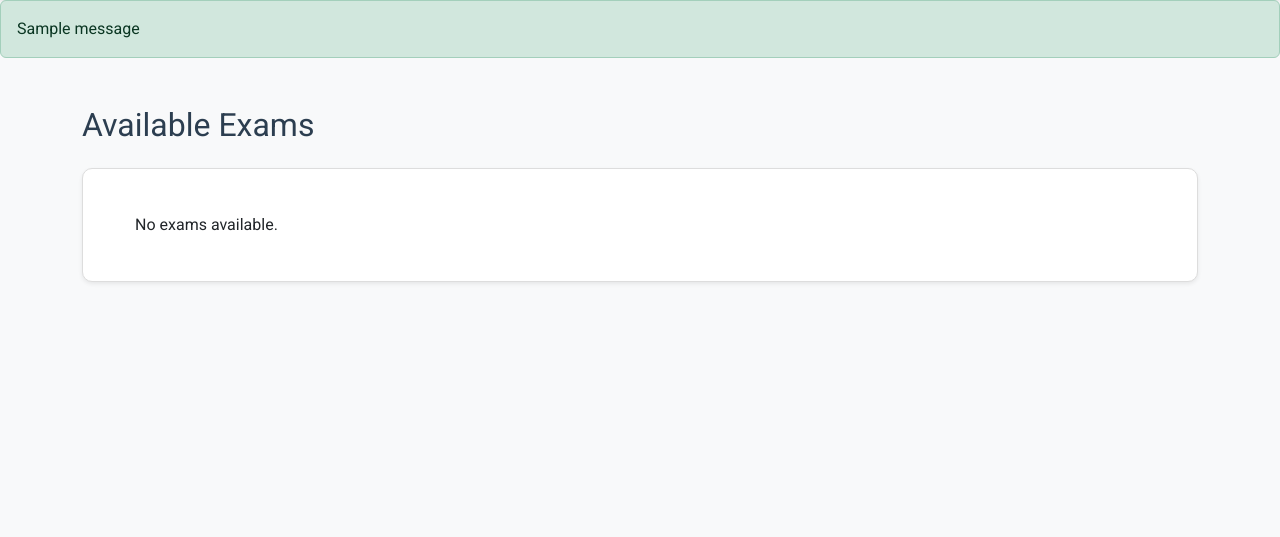
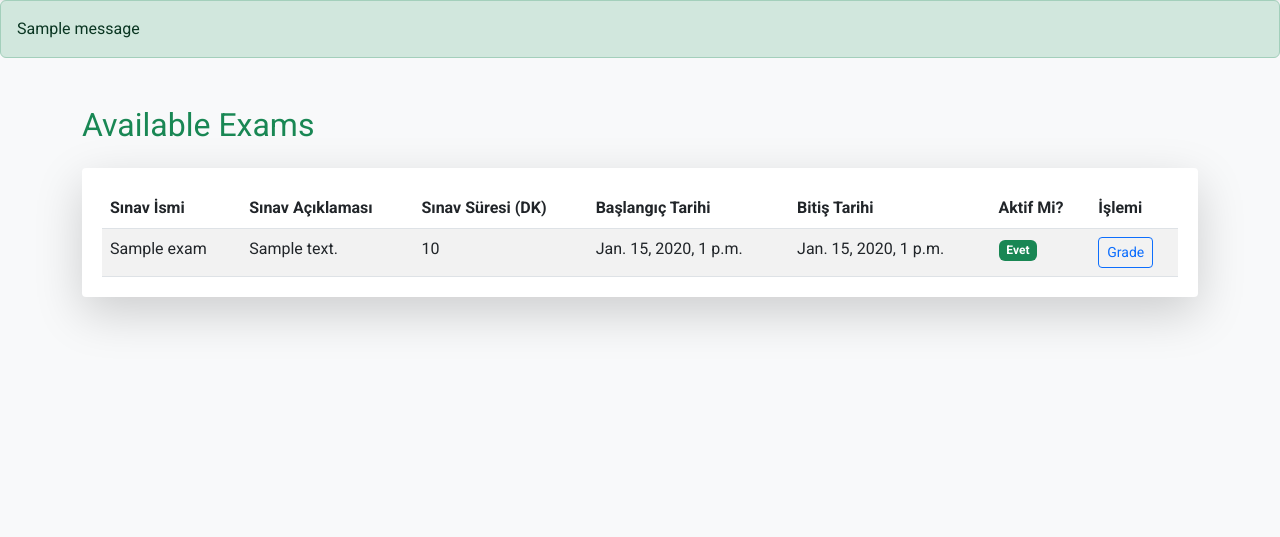
Before and after one commit to Ulwus/FU-Examination-System, a Django app: page / in a window 1280 px wide. Shown: the part 100-637 px from the top of the page. Run offline with Django 5.2, Linux system fonts and the light colour scheme; a user stored in the database is signed in; tables that the repository leaves empty hold one stand-in row (values such as "Sample post"); one stand-in notice (Sample message) is shown; some libraries are stand-ins or nearby versions.

Commit message:
Exam system improved and extra improvements (2)
- Students can now start and complete the exam.
- Students can see their exam results after the exam is over.
- Teachers can now finish the exam and see the number of students taking the exam.
- The exam list is now sorted according to the start and activity status of the exams.
- exam_list, grade_exam, exam_result and take_exam UIs have been updated and made functional.

```diff
--- a/FUExaminationSystem/FUExaminationSystem/settings.py
+++ b/FUExaminationSystem/FUExaminationSystem/settings.py
@@ -98,7 +98,7 @@ AUTH_PASSWORD_VALIDATORS = [
 
 LANGUAGE_CODE = 'en-us'
 
-TIME_ZONE = 'UTC'
+TIME_ZONE = 'Europe/Istanbul'
 
 USE_I18N = True
 
--- a/FUExaminationSystem/exams/models.py
+++ b/FUExaminationSystem/exams/models.py
@@ -31,7 +31,7 @@ class Question(models.Model):
     text = models.TextField()
     created_at = models.DateTimeField(auto_now_add=True)
     updated_at = models.DateTimeField(auto_now=True)
-
+    marks = models.FloatField(default=1.0)
     def __str__(self):
         return f"{self.exam.title} - Question {self.id}"
 
@@ -51,7 +51,7 @@ class Submission(models.Model):
     user = models.ForeignKey(User, related_name='submissions', on_delete=models.CASCADE)
     start_time = models.DateTimeField()
     end_time = models.DateTimeField()
-    score = models.FloatField(null=True, blank=True)
+    score = models.FloatField(default=0)
     is_graded = models.BooleanField(default=False)
 
     def __str__(self):
--- a/FUExaminationSystem/exams/views.py
+++ b/FUExaminationSystem/exams/views.py
@@ -1,3 +1,4 @@
+from datetime import datetime
 from django.contrib import messages
 from django.forms import formset_factory
 from django.shortcuts import render, get_object_or_404, redirect
@@ -9,14 +10,19 @@ from .forms import ExamForm, QuestionForm, AnswerForm
 @login_required
 def exam_list(request):
     if request.user.is_student:
-        exams = Exam.objects.filter(is_active=True, start_time__lte=timezone.now(), end_time__gte=timezone.now())
+
+        exams = Exam.objects.all().order_by('-is_active', '-start_time')
+        completed_exams = Submission.objects.filter(user=request.user, end_time__isnull=False).values_list('exam_id', flat=True)
     elif request.user.is_instructor:
         exams = Exam.objects.filter(instructor=request.user)
     else:
         exams = Exam.objects.all()
 
-    return render(request, 'exams/exam_list.html', {'exams': exams})
-
+    context = {
+        'exams': exams,
+        'completed_exams': completed_exams if request.user.is_student else None
+    }
+    return render(request, 'exams/exam_list.html', context)
 @login_required
 def exam_detail(request, pk):
     exam = get_object_or_404(Exam, pk=pk)
@@ -98,11 +104,19 @@ def create_exam_questions(request, pk):
     })
 
 
+from django.db.models import Sum
+
 @login_required
 def take_exam(request, pk):
     exam = get_object_or_404(Exam, pk=pk)
+    completed_exams = Submission.objects.filter(user=request.user, end_time__isnull=False).values_list('exam_id', flat=True)
+
+    if exam.id in completed_exams:
+        return redirect('exam_list')
+
     if not request.user.is_student or not exam.is_active:
         return redirect('exam_list')
+
 
     submission, created = Submission.objects.get_or_create(
         exam=exam,
@@ -110,29 +124,37 @@ def take_exam(request, pk):
         defaults={'start_time': timezone.now()}
     )
 
+    questions = exam.questions.all().prefetch_related('answers')
+    total_questions = questions.count()
+
     if request.method == 'POST':
-        for question in exam.questions.all():
+        correct_answers = 0
+        for question in questions:
             answer_id = request.POST.get(f'question_{question.id}')
-            text_answer = request.POST.get(f'text_answer_{question.id}')
             if answer_id:
                 answer = get_object_or_404(Answer, id=answer_id)
-                StudentAnswer.objects.update_or_create(
+                student_answer, created = StudentAnswer.objects.update_or_create(
                     submission=submission,
                     question=question,
                     defaults={'answer': answer}
                 )
-            elif text_answer:
-                StudentAnswer.objects.update_or_create(
-                    submission=submission,
-                    question=question,
-                    defaults={'text_answer': text_answer}
-                )
 
+                if answer.is_correct:
+                    correct_answers += 1
+
+        score = (correct_answers / total_questions) * 100 if total_questions > 0 else 0
+
+        submission.score = round(score, 2)
         submission.end_time = timezone.now()
         submission.save()
+
         return redirect('exam_result', pk=submission.pk)
 
-    return render(request, 'exams/take_exam.html', {'exam': exam, 'submission': submission})
+    return render(request, 'exams/take_exam.html', {
+        'exam': exam,
+        'submission': submission,
+        'questions': questions
+    })
 
 @login_required
 def exam_result(request, pk):
@@ -144,20 +166,27 @@ def exam_result(request, pk):
 @login_required
 def grade_exam(request, pk):
     submission = get_object_or_404(Submission, pk=pk)
-    if not request.user.is_instructor or submission.exam.course.instructor != request.user:
+    exam = submission.exam
+    submission_count = Submission.objects.filter(exam=exam).count()
+
+
+    if not request.user.is_instructor or submission.exam.instructor != request.user:
         return redirect('exam_list')
 
     if request.method == 'POST':
-        total_score = 0
-        for answer in submission.student_answers.all():
-            marks = float(request.POST.get(f'marks_{answer.id}', 0))
-            answer.marks_obtained = marks
-            answer.save()
-            total_score += marks
+        if 'finish_exam' in request.POST:
+            exam = submission.exam
+            exam.is_active = False
+            exam.save()
 
-        submission.score = total_score
-        submission.is_graded = True
-        submission.save()
-        return redirect('exam_result', pk=submission.pk)
+            submissions = Submission.objects.filter(exam=exam)
+            for sub in submissions:
+                sub.is_graded = True
+                sub.save()
 
-    return render(request, 'exams/grade_exam.html', {'submission': submission})
+            messages.success(request, 'Exam has been marked as complete.')
+            return redirect('exam_list')
+
+
+
+    return render(request, 'exams/grade_exam.html', {'submission': submission, 'submission_count': submission_count})
--- a/FUExaminationSystem/templates/base_generic.html
+++ b/FUExaminationSystem/templates/base_generic.html
@@ -119,6 +119,24 @@
         .form-control:focus, .form-check-input:focus {
             box-shadow: 0 0 0 0.2rem rgba(46, 204, 113, 0.25);
         }
+
+        .custom-green-bg {
+            background-color: #e9f5e9; /* Açık yeşil arka plan rengi */
+        }
+        .custom-green-border {
+            border-color: #a2d5a3; /* Yeşil sınır rengi */
+        }
+        .custom-green-text {
+            color: #3c763d; /* Yeşil metin rengi */
+        }
+        .card {
+            border: 1px solid #a2d5a3; /* Yeşil sınır rengi */
+            border-radius: 0.25rem; /* Köşe yuvarlama */
+        }
+        .card-header {
+            background-color: #a2d5a3; /* Kart başlığı arka plan rengi */
+            color: white; /* Kart başlığı metin rengi */
+        }
     </style>
 </head>
 <body>
--- a/FUExaminationSystem/templates/exams/exam_list.html
+++ b/FUExaminationSystem/templates/exams/exam_list.html
@@ -1,29 +1,60 @@
 {% extends 'base_generic.html' %}
+
 {% block title %}Exams{% endblock %}
 
 {% block content %}
 <div class="container mt-5">
-    <h2 class="mb-4">Available Exams</h2>
-    <div class="card shadow-sm">
-        <div class="card-body">
-            <ul class="list-group list-group-flush">
+    <h2 class="mb-4 text-success">Available Exams</h2>
+    <div class="card shadow-lg border-0">
+        <div class="card-body p-0">
+            <table class="table table-hover table-striped mb-0">
+                <thead class="bg-success text-white">
+                    <tr>
+                        <th scope="col">Sınav İsmi</th>
+                        <th scope="col">Sınav Açıklaması</th>
+                        <th scope="col">Sınav Süresi (DK)</th>
+                        <th scope="col">Başlangıç Tarihi</th>
+                        <th scope="col">Bitiş Tarihi</th>
+                        <th scope="col">Aktif Mi?</th>
+                        <th scope="col">İşlemi</th>
+                    </tr>
+                </thead>
+                <tbody>
                     {% if exams %}
                         {% for exam in exams %}
-                        <li class="list-group-item d-flex justify-content-between align-items-center">
-                            <a href="{% url 'exam_detail' exam.pk %}" class="text-decoration-none">{{ exam.title }} ({{ exam.course.name }})</a>
-                            <div>
+                            <tr>
+                                <td><a href="{% url 'exam_detail' exam.pk %}" class="text-decoration-none text-dark">{{ exam.title|truncatechars:20 }}</a></td>
+                                <td>{{ exam.description|truncatechars:20 }}</td>
+                                <td>{{ exam.duration }}</td>
+                                <td>{{ exam.start_time }}</td>
+                                <td>{{ exam.end_time }}</td>
+                                <td>
+                                    {% if exam.is_active %}
+                                        <span class="badge bg-success">Evet</span>
+                                    {% else %}
+                                        <span class="badge bg-danger">Hayır</span>
+                                    {% endif %}
+                                </td>
+                                <td>
                                     {% if request.user.is_instructor %}
                                         <a href="{% url 'grade_exam' exam.pk %}" class="btn btn-outline-primary btn-sm">Grade</a>
                                     {% elif request.user.is_student %}
+                                        {% if exam.id in completed_exams %}
+                                            <a href="{% url 'exam_result' exam.pk %}" class="btn btn-success btn-sm">View Result</a>
+                                        {% else %}
                                             <a href="{% url 'take_exam' exam.pk %}" class="btn btn-primary btn-sm">Take Exam</a>
                                         {% endif %}
-                            </div>
-                        </li>
+                                    {% endif %}
+                                </td>
+                            </tr>
                         {% endfor %}
                     {% else %}
-                    <li class="list-group-item">No exams available.</li>
+                        <tr>
+                            <td colspan="7" class="text-center">No exams available.</td>
+                        </tr>
                     {% endif %}
-            </ul>
+                </tbody>
+            </table>
         </div>
     </div>
 </div>
```
Also changed, not shown: FUExaminationSystem/templates/exams/exam_result.html (+14 -7 lines), FUExaminationSystem/templates/exams/grade_exam.html (+17 -18 lines), FUExaminationSystem/templates/exams/take_exam.html (+22 -11 lines). Lines whose indentation alone changed are shown as unchanged.
